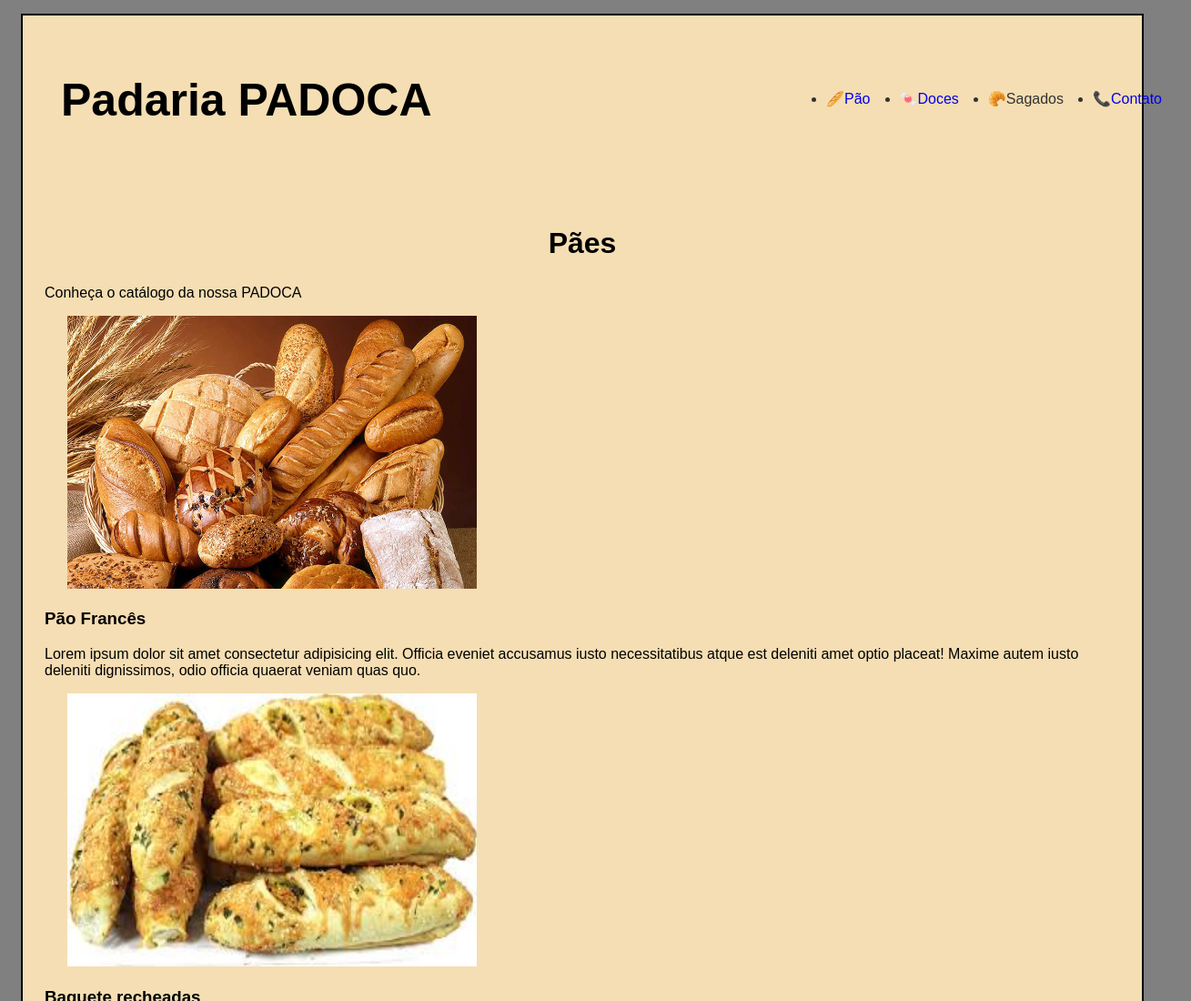
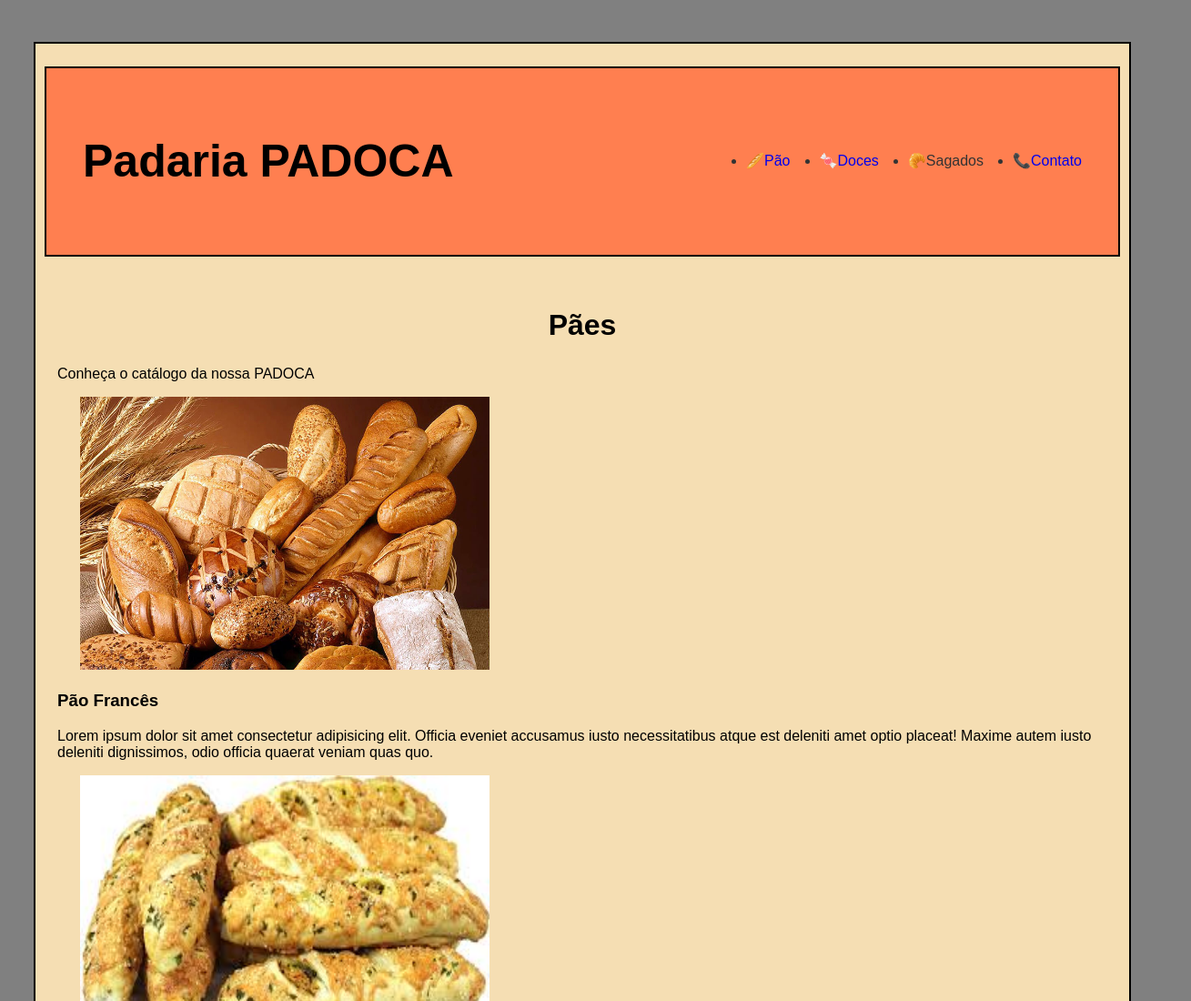
Before and after one commit to gbrielbram18/Front-end, a plain HTML site: page atividades/dia 28-07-2025/index.html in a window 1280 px wide. Shown: the top 1100 px of the page at 91% size, 1309 px wide, since content can reach past the window. Drawn offline with Linux system fonts and the light colour scheme.

Commit message:
adicionando atividades

```diff
--- a/atividades/dia 28-07-2025/index.html
+++ b/atividades/dia 28-07-2025/index.html
@@ -7,6 +7,7 @@
     <link rel="stylesheet" href="/atividades/dia 28-07-2025/style/style.css">
 </head>
 <body>
+    <fieldset>
     <div class="fundo">
         <header>
             <h1>Padaria PADOCA</h1>
--- a/atividades/dia 28-07-2025/style/style.css
+++ b/atividades/dia 28-07-2025/style/style.css
@@ -47,23 +47,22 @@ fieldset{
 }
 
 
-
-
-
-
 header{
     max-width: 80rem;
-    width: 100%;
-    padding: 1.25rem 2rem;
-    margin: 0 auto;
+    padding: 2.5rem;
+    margin: 15px auto;
+    background-color:coral;
 
     display: flex;
     justify-content: space-between;
     align-items: center;
+    border: 2px solid black;
+
+
 }
 
 
-nav ul {
+header nav ul {
     color: #333;
     text-decoration: none;
     border-bottom: 2px solid transparent;
```
Lines whose indentation alone changed are shown as unchanged.
